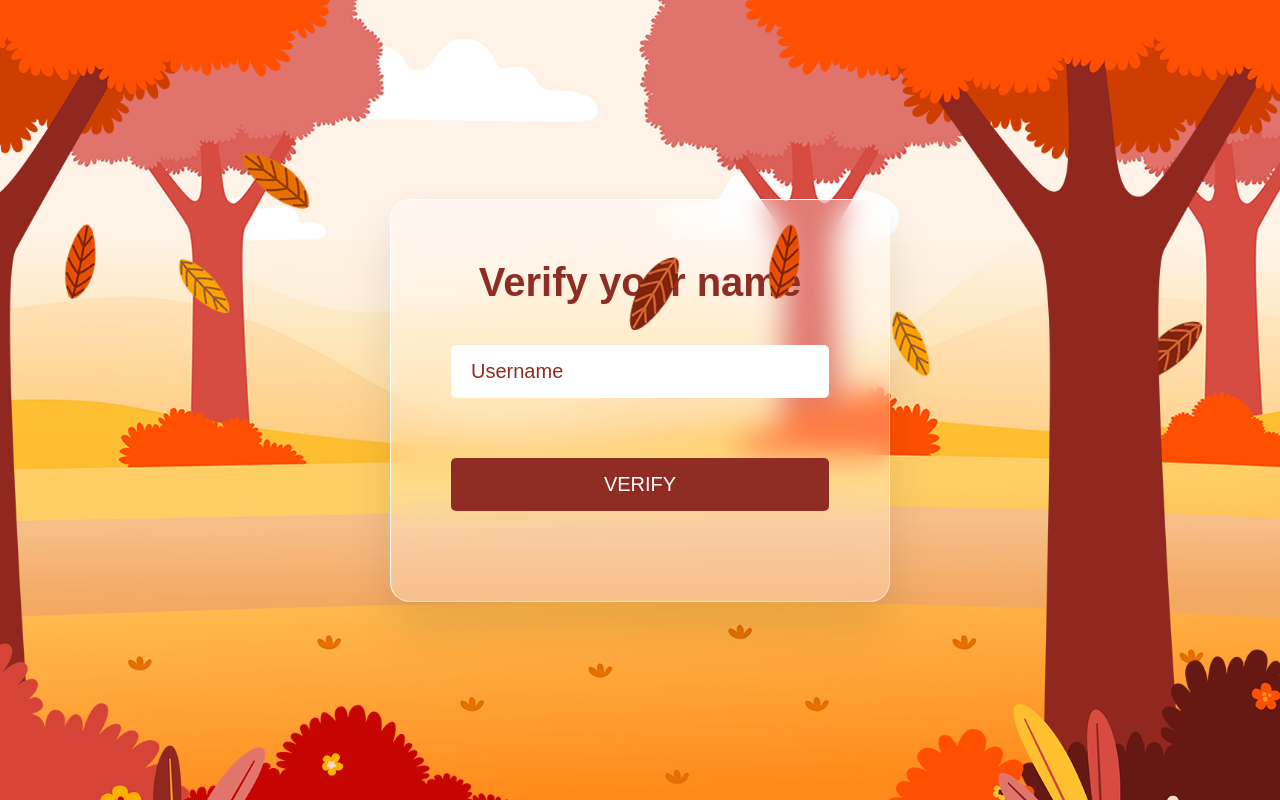
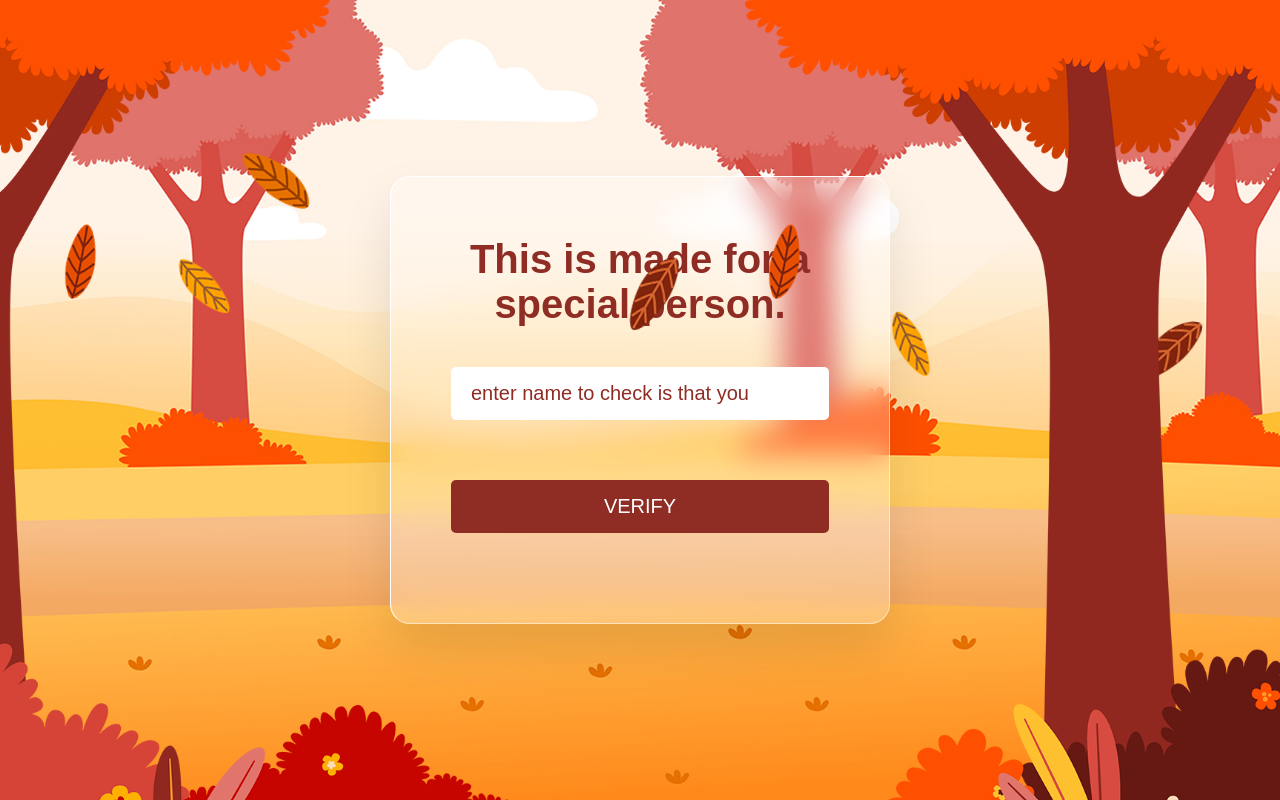
Before and after one commit to Cyberkillert/Love-2, a plain HTML site: page index.html in a window 1280 px wide. Drawn offline with Linux system fonts and the light colour scheme.

Commit message:
Update index.html

```diff
--- a/index.html
+++ b/index.html
@@ -23,9 +23,9 @@
         <img src="girl.png" class="girl" alt="girl">
         <img src="trees.png" class="trees" alt="trees">
         <div class="login">
-            <h2>Verify your name</h2>
+            <h2>This is made for a special person.</h2>
             <div class="inputBox">
-                <input type="text" id="username" placeholder="Username">
+                <input type="text" id="username" placeholder="enter name to check is that you">
             </div>
 
             <div class="inputBox">
```
